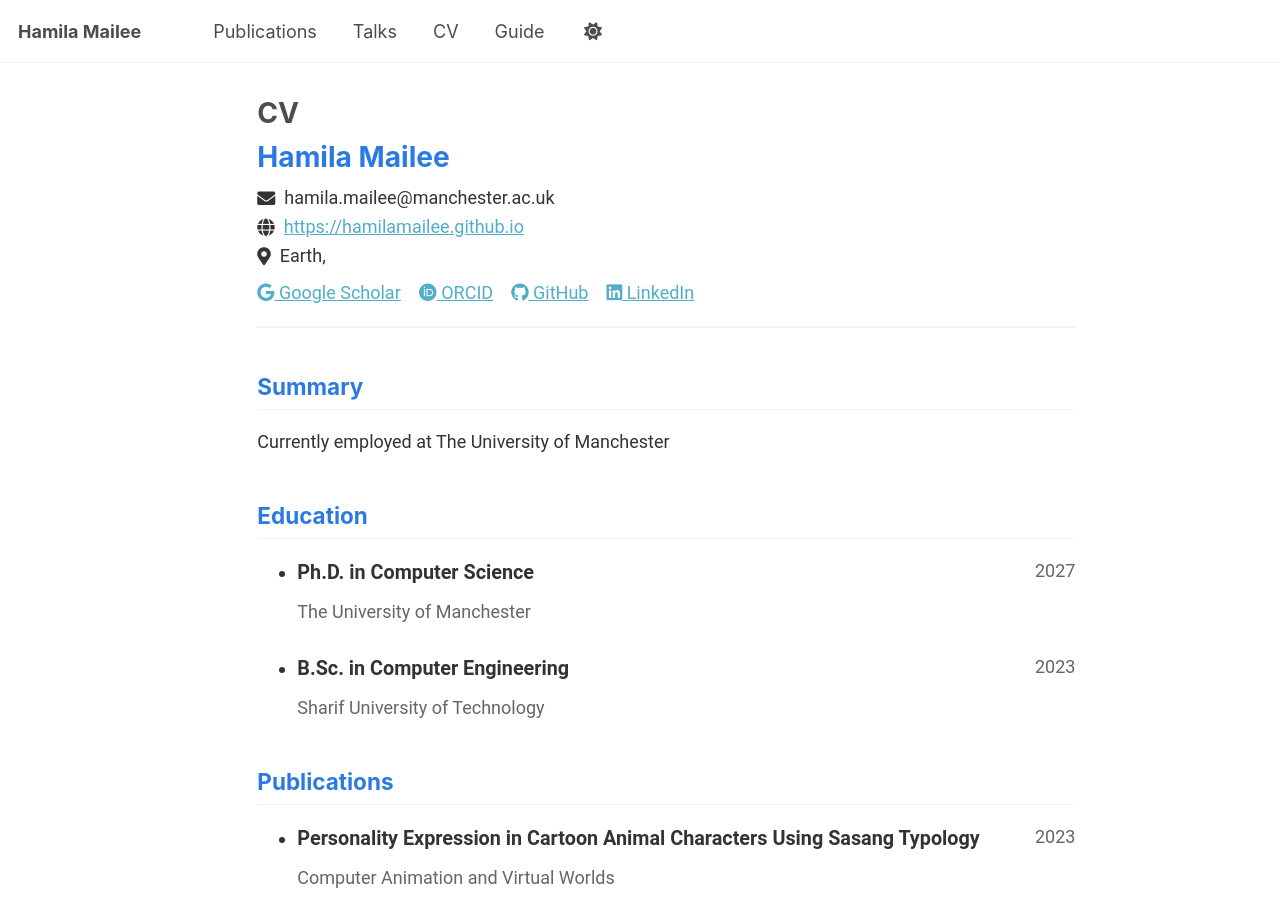
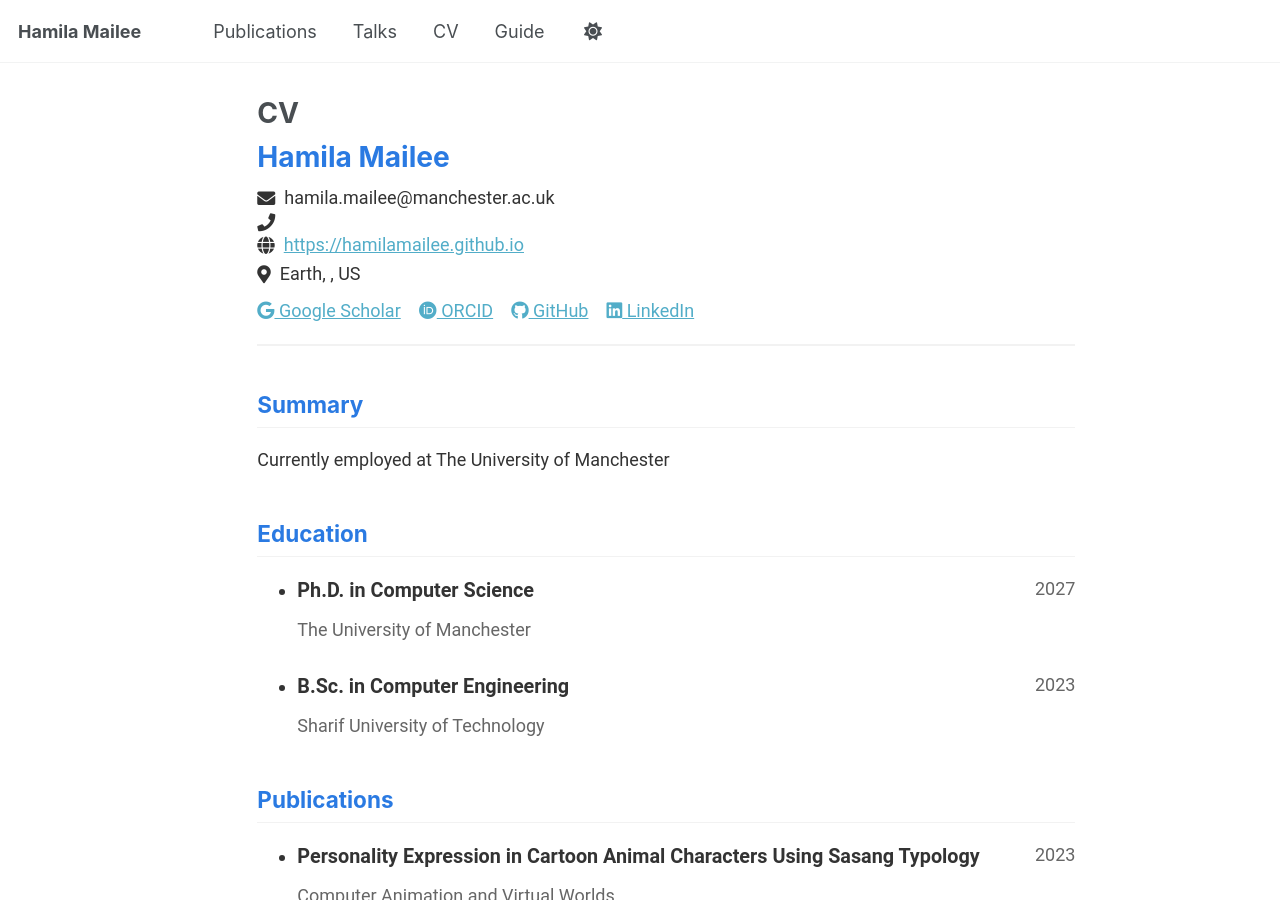
Before and after one commit to hamilamailee/hamilamailee.github.io, a Jekyll site: the page built from _pages/cv-json.md, in a window 1280 px wide and 900 px high. Built offline with Jekyll 4.4.1, drawn with Linux system fonts in a browser that asks for light colours.

```diff
--- a/_data/cv.json
+++ b/_data/cv.json
@@ -2,12 +2,14 @@
   "basics": {
     "name": "Hamila Mailee",
     "email": "hamila.mailee@manchester.ac.uk",
+    "phone": "",
     "website": "https://hamilamailee.github.io",
     "summary": "Currently employed at The University of Manchester",
     "location": {
       "address": "",
       "postalCode": "",
       "city": "Earth",
+      "countryCode": "US",
       "region": ""
     },
     "profiles": [
```
